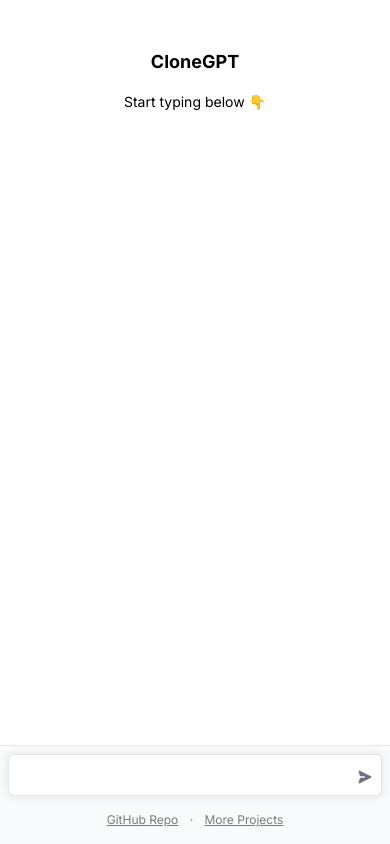
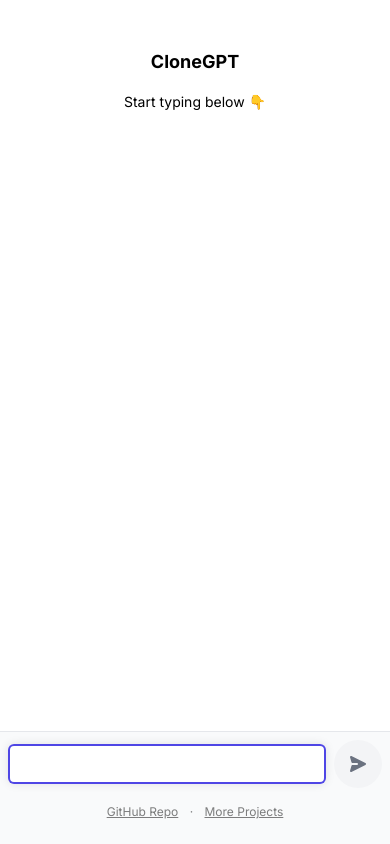
Before and after one commit to dan-kwiat/chat-gpt-clone, a Next.js app: page / in a window 390 px wide. Built offline with nearby package versions, Linux system fonts and the light colour scheme; what openai-edge would draw is missing.

Commit message:
feat(styles): move button outside textarea on smaller devices

```diff
--- a/package.json
+++ b/package.json
@@ -27,6 +27,8 @@
   "devDependencies": {
     "autoprefixer": "^10.4.13",
     "postcss": "^8.4.20",
+    "prettier": "^2.8.7",
+    "prettier-plugin-tailwindcss": "^0.2.6",
     "tailwindcss": "^3.2.4"
   }
 }
--- a/pages/index.tsx
+++ b/pages/index.tsx
@@ -6,7 +6,6 @@
 import { forwardRef, LegacyRef, useEffect, useRef, useState } from "react"
 import Head from "next/head"
 import { SubmitHandler, useForm } from "react-hook-form"
-import useServerSentEvents from "hooks/useServerSentEvents"
 import LogoOpenAI from "components/icons/LogoOpenAI"
 import LogoUser from "components/icons/LogoUser"
 import { inter } from "lib/fonts"
@@ -20,9 +19,9 @@
 
 function MessageHuman({ message }: { message: string }) {
   return (
-    <div className="w-full border-b border-black/10 dark:border-gray-900/50 text-gray-800 dark:text-gray-100 group dark:bg-gray-800">
-      <div className="text-base space-x-4 md:space-x-6 m-auto md:max-w-2xl lg:max-w-2xl xl:max-w-3xl p-4 md:py-6 flex lg:px-0">
-        <div className="bg-gray-300 relative w-8 h-8 p-1 rounded-sm text-gray-600 flex items-center justify-center">
+    <div className="group w-full border-b border-black/10 text-gray-800 dark:border-gray-900/50 dark:bg-gray-800 dark:text-gray-100">
+      <div className="m-auto flex space-x-4 p-4 text-base md:max-w-2xl md:space-x-6 md:py-6 lg:max-w-2xl lg:px-0 xl:max-w-3xl">
+        <div className="relative flex h-8 w-8 items-center justify-center rounded-sm bg-gray-300 p-1 text-gray-600">
           <LogoUser className="h-6 w-6" />
         </div>
         <div className="min-h-[20px] whitespace-pre-wrap">{message}</div>
@@ -40,10 +39,10 @@
       <div
         className={`${
           hidden ? "hidden" : "block"
-        } w-full border-b border-black/10 dark:border-gray-900/50 text-gray-800 dark:text-gray-100 group bg-gray-50 dark:bg-[#444654]`}
+        } group w-full border-b border-black/10 bg-gray-50 text-gray-800 dark:border-gray-900/50 dark:bg-[#444654] dark:text-gray-100`}
       >
-        <div className="text-base space-x-4 md:space-x-6 m-auto md:max-w-2xl lg:max-w-2xl xl:max-w-3xl p-4 md:py-6 flex lg:px-0">
-          <div className="bg-[#10a37f] relative w-8 h-8 p-1 rounded-sm text-white flex items-center justify-center">
+        <div className="m-auto flex space-x-4 p-4 text-base md:max-w-2xl md:space-x-6 md:py-6 lg:max-w-2xl lg:px-0 xl:max-w-3xl">
+          <div className="relative flex h-8 w-8 items-center justify-center rounded-sm bg-[#10a37f] p-1 text-white">
             <LogoOpenAI className="h-6 w-6" />
           </div>
           <div className="min-h-[20px] whitespace-pre-wrap">
@@ -52,7 +51,7 @@
                 ref={ref}
                 className={
                   ref && !hidden
-                    ? "after:content-[''] after:-mb-1 after:inline-block after:animate-blink after:h-5 after:w-2 after:bg-gray-600 after:dark:bg-gray-400"
+                    ? "after:-mb-1 after:inline-block after:h-5 after:w-2 after:animate-blink after:bg-gray-600 after:content-[''] after:dark:bg-gray-400"
                     : ""
                 }
               >
@@ -248,7 +247,7 @@
         <meta name="og:title" content="CloneGPT" />
         <meta name="og:url" content="https://clone-gpt.vercel.app/" />
       </Head>
-      <main className="relative w-full flex flex-col items-center text-sm overflow-hidden pb-24 md:pb-40">
+      <main className="relative flex w-full flex-col items-center overflow-hidden pb-24 text-sm md:pb-40">
         {conversation.history.length > 0 ? (
           conversation.history.map((x, i) =>
             x.speaker === "human" ? (
@@ -265,38 +264,11 @@
         )}
         <MessageBot ref={answerNode} message="" hidden={!streaming} />
       </main>
-      <div className="fixed bottom-0 bg-gray-50 inset-x-0 border-t dark:border-white/20 dark:bg-gray-800">
+      <div className="fixed inset-x-0 bottom-0 border-t bg-gray-50 py-2 dark:border-white/20 dark:bg-gray-800 lg:py-4">
         <form
           onSubmit={handleSubmit(onSubmit)}
-          className="stretch mx-2 flex flex-row gap-3 pt-2 last:mb-2 md:last:mb-6 lg:mx-auto lg:max-w-3xl lg:pt-6"
+          className="relative mx-2 flex flex-row items-center space-x-2 lg:mx-auto lg:max-w-3xl"
         >
-          <div className="relative flex h-full flex-1 md:flex-col">
-            {/* <div className="ml-1 mt-1.5 hidden md:w-full md:m-auto md:flex md:mb-2 gap-2 justify-center">
-                <button
-                  type="button"
-                  disabled
-                  className="cursor-not-allowed items-center bg-white border-gray-900 text-[#40414F]  dark:bg-[#343541] dark:border-[#565869] dark:text-[#D9D9E3] border-transparent rounded-md border inline-flex text-sm px-3 py-2 pointer-events-auto justify-center"
-                >
-                  <svg
-                    stroke="currentColor"
-                    fill="none"
-                    strokeWidth="1.5"
-                    viewBox="0 0 24 24"
-                    strokeLinecap="round"
-                    strokeLinejoin="round"
-                    className="h-3 w-3 mr-2"
-                    height="1em"
-                    width="1em"
-                    xmlns="http://www.w3.org/2000/svg"
-                  >
-                    <polyline points="1 4 1 10 7 10"></polyline>
-                    <polyline points="23 20 23 14 17 14"></polyline>
-                    <path d="M20.49 9A9 9 0 0 0 5.64 5.64L1 10m22 4l-4.64 4.36A9 9 0 0 1 3.51 15"></path>
-                  </svg>
-                  Regenerate response
-                </button>
-              </div> */}
-            <div className="flex flex-col w-full py-2 flex-grow md:py-3 md:pl-4 relative border border-black/10 bg-white dark:border-gray-900/50 dark:text-white dark:bg-gray-700 rounded-md shadow-[0_0_10px_rgba(0,0,0,0.10)] dark:shadow-[0_0_15px_rgba(0,0,0,0.10)]">
           <textarea
             tabIndex={0}
             rows={1}
@@ -310,7 +282,7 @@
                 textarea.style.height = `${textarea.scrollHeight}px` // Set the height to the scroll height so that it expands on new lines
               }
             }}
-                className="max-h-52 h-6 overflow-y-hidden m-0 w-full resize-none border-0 bg-transparent p-0 pl-2 pr-7 focus:ring-0 focus-visible:ring-0 dark:bg-transparent md:pl-0"
+            className="max-h-52 w-full resize-none overflow-y-auto rounded-md border-0 bg-white p-2 text-gray-900 shadow-[0_0_10px_rgba(0,0,0,0.10)] ring-1 ring-inset ring-gray-300 placeholder:text-gray-400 focus:ring-2 focus:ring-inset focus:ring-indigo-600 dark:bg-gray-700 dark:text-gray-200 dark:shadow-[0_0_15px_rgba(0,0,0,0.10)] dark:ring-gray-800 md:p-3 lg:pr-7"
             {...register("prompt", {
               required: true,
               disabled: streaming,
@@ -318,25 +290,21 @@
           />
           <button
             type="submit"
-                className="absolute p-1 rounded-md text-gray-500 bottom-1.5 right-1 md:bottom-2.5 md:right-2 hover:bg-gray-100 dark:hover:text-gray-400 dark:hover:bg-gray-900 disabled:hover:bg-transparent dark:disabled:hover:bg-transparent"
+            className="flex h-12 w-12 shrink-0 items-center justify-center rounded-full bg-gray-100 text-gray-500 hover:bg-gray-200 disabled:hover:bg-transparent dark:bg-gray-900 dark:hover:bg-black dark:hover:text-gray-400 dark:disabled:hover:bg-transparent lg:absolute lg:bottom-2.5 lg:right-2 lg:h-auto lg:w-auto lg:rounded-none lg:bg-transparent lg:p-1 lg:hover:bg-transparent"
           >
             <svg
               stroke="currentColor"
               fill="currentColor"
               strokeWidth="0"
               viewBox="0 0 20 20"
-                  className="h-4 w-4 rotate-90"
-                  height="1em"
-                  width="1em"
+              className="h-5 w-5 rotate-90 lg:h-4 lg:w-4"
               xmlns="http://www.w3.org/2000/svg"
             >
               <path d="M10.894 2.553a1 1 0 00-1.788 0l-7 14a1 1 0 001.169 1.409l5-1.429A1 1 0 009 15.571V11a1 1 0 112 0v4.571a1 1 0 00.725.962l5 1.428a1 1 0 001.17-1.408l-7-14z"></path>
             </svg>
           </button>
-            </div>
-          </div>
         </form>
-        <div className="lg:mx-auto lg:max-w-3xl px-2 py-4">
+        <div className="px-2 py-4 lg:mx-auto lg:max-w-3xl">
           {error ? (
             <p className="text-sm text-red-500">{error}</p>
           ) : (
```
Also changed, not shown: hooks/useServerSentEvents.ts (deleted, +0 -42 lines), 1 other file (tests, documents, lock files or other folders). Lines whose indentation alone changed are shown as unchanged.
